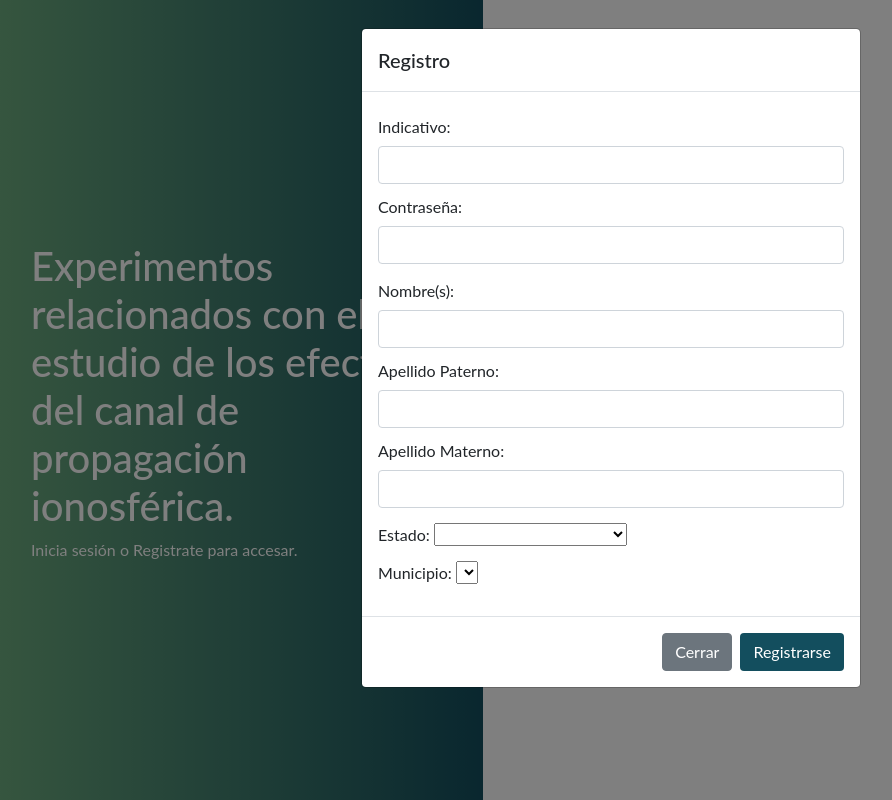
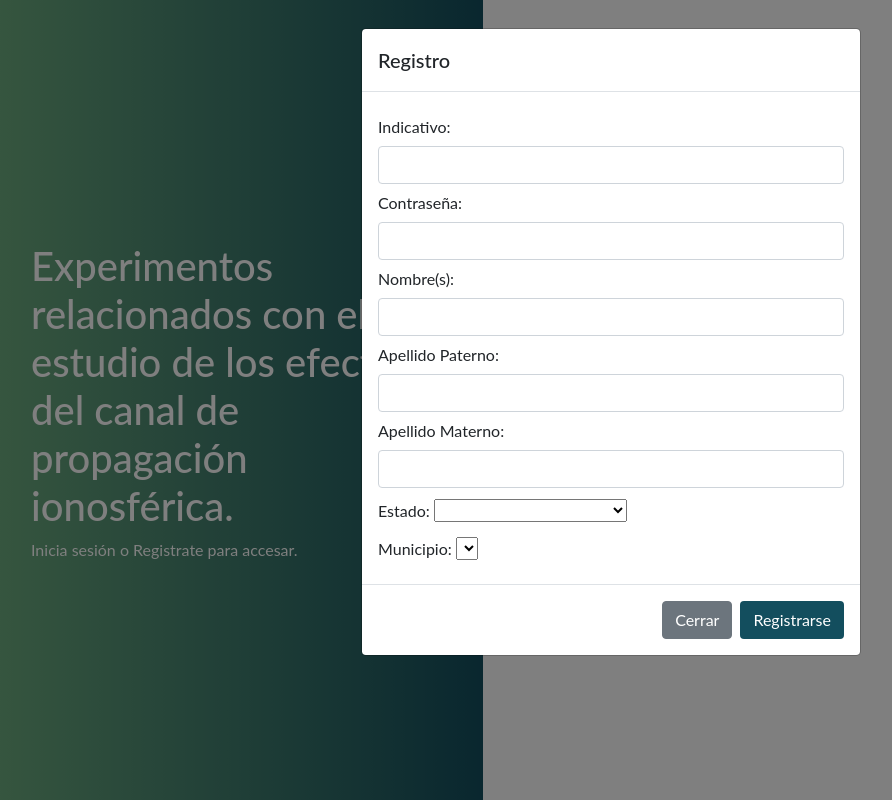
Before and after one commit to Vic-mend/pruebaRNE, a Django app: page /login/ in a window 1280 px wide, after a click on "Registrarse". Shown: the whole page, without its empty margins (29-921 px from the left). Run offline with Django 3.2, Linux system fonts and the light colour scheme; lists and menus that the app fills with data are empty; some libraries are stand-ins or nearby versions.

Commit message:
Mejoras del fronted en server

```diff
--- a/server/server/templates/index.html
+++ b/server/server/templates/index.html
@@ -13,7 +13,8 @@
       <script src="https://maxcdn.bootstrapcdn.com/bootstrap/4.5.2/js/bootstrap.min.js"></script>
   </head>
   <body>
-    <div class="sidenav">
+
+<div class="sidenav">
       <div class="login-main-text">
           <h1>Experimentos relacionados con el estudio de los efectos del canal de propagación ionosférica.</h1>
           <p>Inicia sesión o Registrate para accesar.</p>
@@ -22,17 +23,19 @@
     <div class="main">
       <div class="col-md-6 col-sm-12">
           <div class="login-form">
-            <!-- <form class="was-validated" novalidate> -->
-            <form>
-                <div class="form-group has-validation">
+            <form id="login" novalidate>
+                <div class="form-group">
                   <label>Indicativo</label>
                   <input type="text" class="form-control" placeholder="Indicativo" id="indicativoL" name="indicativoL" required>
+                  <div class="invalid-feedback">
+                    Ingrese un indicativo
+                  </div>
                 </div>
-                <div class="form-group has-validation">
+                <div class="form-group">
                   <label>Contraseña</label>
                   <input type="password" class="form-control" placeholder="Contraseña" id="contrasenaL" name="contrasenaL" required>
                   <div class="invalid-feedback">
-                    Please choose a username.
+                    Ingrese una contraseña
                   </div>
                 </div>
             </form>
@@ -49,42 +52,60 @@
             <h5 class="modal-title" id="exampleModalLabel">Registro</h5>
           </div>
           <div class="modal-body">
-            <form id="myForm">
-              <div class="mb-1">
+            <form id="register" novalidate>
+              <div class="mb-0">
                 <label for="indicativoR" class="col-form-label">Indicativo:</label>
                 <input type="text" class="form-control" id="indicativoR" name="indicativoR" required>
+                <div class="invalid-feedback">
+                  Ingrese un indicativo
+                </div>
               </div>
-              <div class="mb-2">
+              <div class="mb-0">
                 <label for="contrasenaR" class="col-form-label">Contraseña:</label>
                 <input type="password" class="form-control" id="contrasenaR" name="contrasenaR" required>
+                <div class="invalid-feedback">
+                  Ingrese una contraseña
+                </div>
               </div>
-              <div class="mb-1">
+              <div class="mb-0">
                 <label for="nombreR" class="col-form-label">Nombre(s):</label>
                 <input type="text" class="form-control" id="nombreR" name="nombreR" required>
                 <div class="invalid-feedback">
-                  Please provide a valid city.
+                  Ingrese un nombre(s)
+                </div>
+              </div>
+              <div class="mb-0">
+                <label for="apellidoPR" class="col-form-label">Apellido Paterno:</label>
+                <input type="text" class="form-control" id="apellidoPR" name="apellidoPR" required>
+                <div class="invalid-feedback">
+                  Ingrese un apellido paterno
                 </div>
               </div>
               <div class="mb-1">
-                <label for="apellidoPR" class="col-form-label">Apellido Paterno:</label>
-                <input type="text" class="form-control" id="apellidoPR" name="apellidoPR" required>
-              </div>
-              <div class="mb-2">
                 <label for="apellidoMR" class="col-form-label">Apellido Materno:</label>
                 <input type="text" class="form-control" id="apellidoMR" name="apellidoMR" required>
+                <div class="invalid-feedback">
+                  Ingrese un apellido materno
+                </div>
               </div>
-              <div class="mb-2 ">
+              <div class="mb-0">
                 <div>
                   <label for="estadoR" class="col-form-label">Estado:</label>
-                  <select class="form-select form-select-lg mb-2" aria-label="Default select example" id="estadoR" name="estadoR" required>
+                  <select class="form-select mb-2" aria-label="Default select example" id="estadoR" name="estadoR" required>
                     <option selected value=""></option>
                   </select>
+                  <div class="invalid-feedback">
+                    Escoja un estado
+                  </div>
                 </div>
                 <div>
                   <label for="municipioR" class="col-form-label">Municipio:</label>
                   <select class="form-select form-select-lg mb-2 text-uppercase" aria-label="Default select example" id="municipioR" name="municipioR" required>
 
                   </select>
+                  <div class="invalid-feedback">
+                    Escoja un municipio
+                  </div>
                 </div>
               </div>
             </form>
@@ -96,6 +117,7 @@
         </div>
       </div>
     </div>
+
     <script src="{% static 'scripts/main.js' %}"></script>
     <script>
       $.getJSON("{% static './resources/estados.json' %}", function(json) {
--- a/server/server/templates/scripts/main.js
+++ b/server/server/templates/scripts/main.js
@@ -8,7 +8,15 @@ function handleRegister() {
   var municipio = document.getElementById("municipioR").value;
 
   const dataRegister ={ indicativo, contrasena ,nombre, apellidoP, apellidoM, estado, municipio };
-  console.log("Registrar:",dataRegister)
+
+  if(indicativo == "" || contrasena == "" || nombre == "" || apellidoP == "" || apellidoM == "" || estado == "" || municipio == ""){
+    var formRegister = document.querySelectorAll('#register');
+    formRegister[0].classList.remove('was-validated');
+    formRegister[0].classList.add('was-validated');
+  }
+  else{
+    console.log("Registrar:",dataRegister)
+  }
 }
 
 function handleLogin(){
@@ -16,5 +24,13 @@ function handleLogin(){
   var contrasena = document.getElementById("contrasenaL").value;
 
   const dataRegister ={ indicativo, contrasena };
-  console.log("Login:",dataRegister)
+
+  if(indicativo == "" || contrasena == ""){
+    var formLogin = document.querySelectorAll('#login');
+    formLogin[0].classList.remove('was-validated');
+    formLogin[0].classList.add('was-validated');
+  }
+  else{
+    console.log("Login:",dataRegister);
+  }
 }
```
